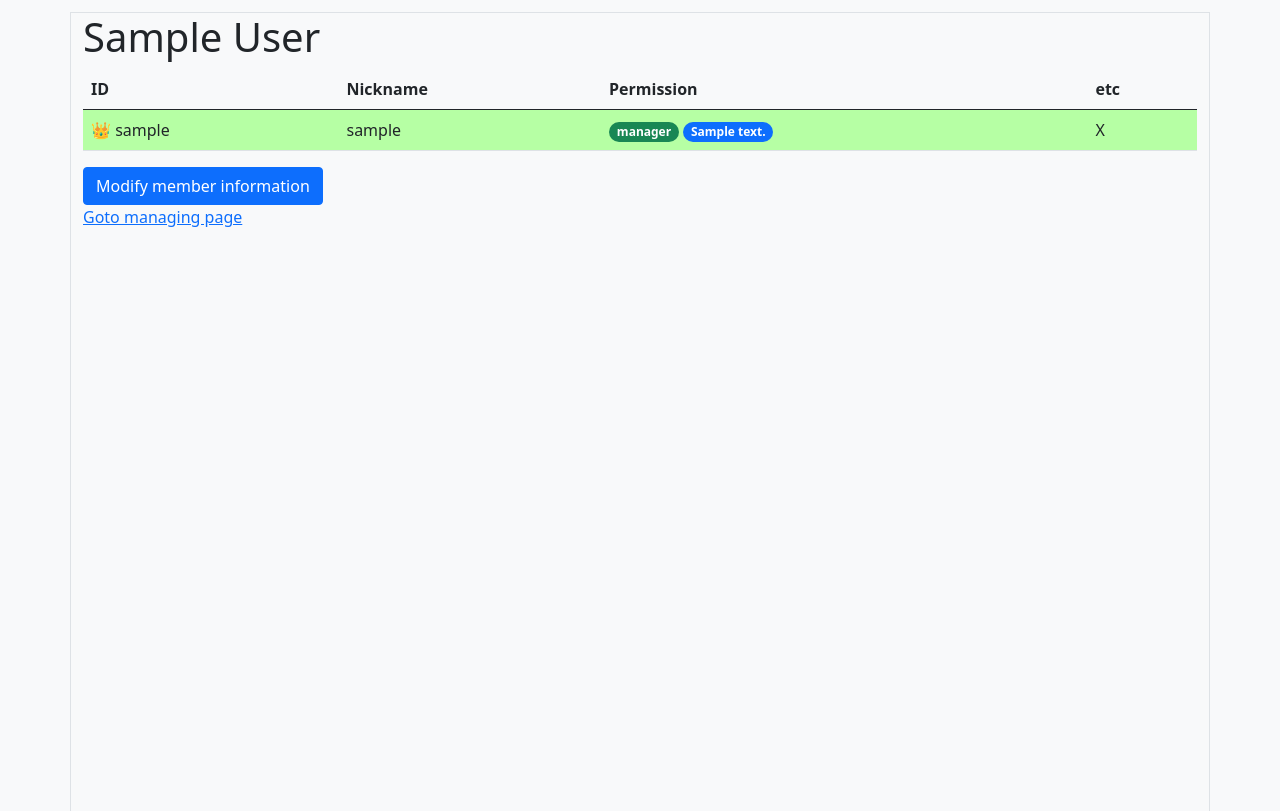
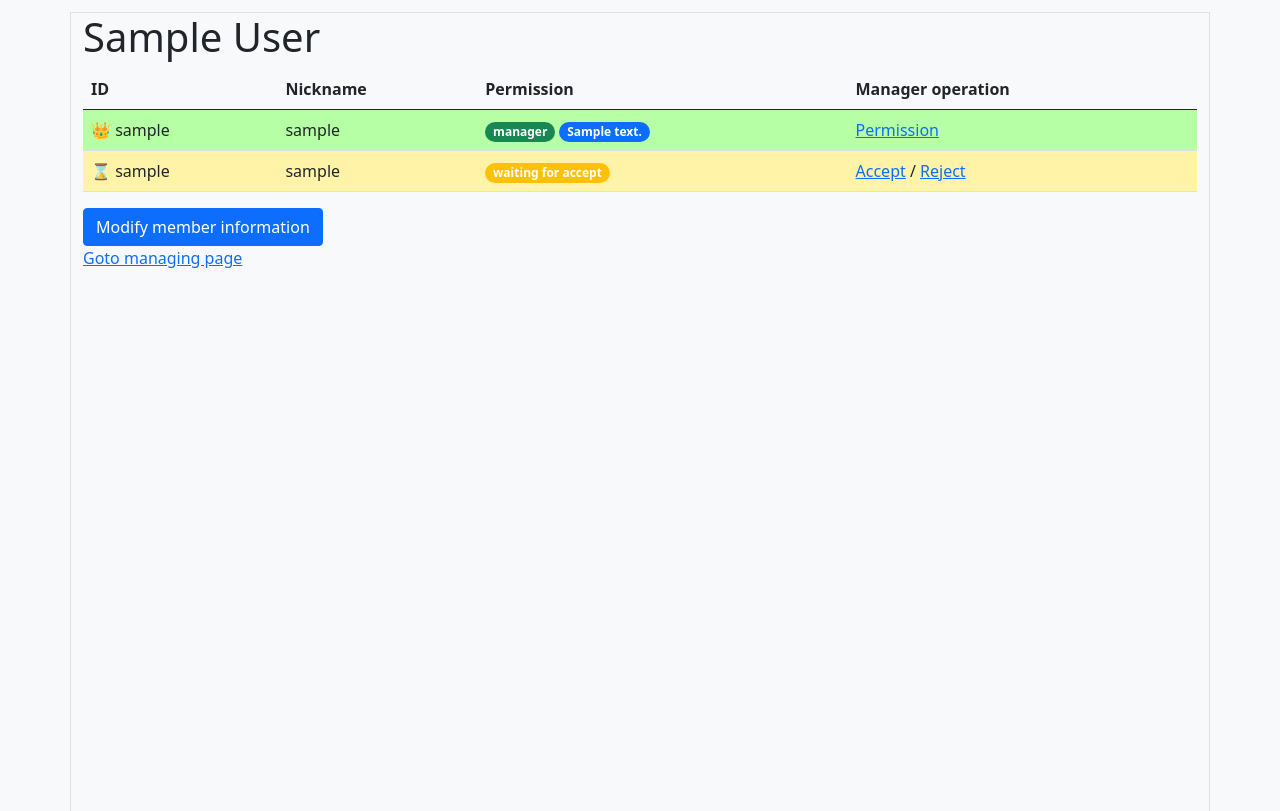
Before and after one commit to pcjs156/space-reservation-system, a Django app: page /user/group/1/ in a window 1280 px wide. Shown: the part 244-1055 px from the top of the page. Run offline with Django 4.2, Linux system fonts and the light colour scheme; a user stored in the database is signed in; tables that the repository leaves empty hold one stand-in row (values such as "Sample post"); some libraries are stand-ins or nearby versions.

Commit message:
feat(users): Accept/Reject group join request

```diff
--- a/static/users/css/group_detail.css
+++ b/static/users/css/group_detail.css
@@ -5,3 +5,7 @@
 .blocked-row {
     background-color: #ff6468;
 }
+
+.join-requested-row {
+    background-color: #fff3a7;
+}
--- a/templates/users/group_detail.html
+++ b/templates/users/group_detail.html
@@ -15,7 +15,9 @@
             <th>ID</th>
             <th>Nickname</th>
             <th>Permission</th>
-            <th>etc</th>
+            {% if group.manager == user %}
+                <th>Manager operation</th>
+            {% endif %}
         </tr>
         </thead>
         <tbody>
@@ -39,9 +41,39 @@
                         <span class="badge rounded-pill bg-primary">{{ permission_tag.body }}</span>
                     {% endfor %}
                 </td>
-                <td>X</td>
+                {% if group.manager == user %}
+                    {# 그룹 사용자 퇴출 #}
+                    <td>
+                        <a href="#">Permission</a>
+                        {% if member|get_item:'username' != user.username %}
+                            / <a href="#">Block</a>
+                            / <a href="#">Kick</a>
+                        {% endif %}
+                    </td>
+                {% endif %}
             </tr>
         {% endfor %}
+        {% if group.manager == user %}
+            {# 그룹 등록 요청 처리 #}
+            {% for join_request in join_requests %}
+                <tr class="join-requested-row">
+                    <td>
+                    <span class="user-status-emoji">
+                        ⌛ {{ join_request.user.username }}
+                    </span>
+                    </td>
+                    <td>{{ join_request.user.nickname }}</td>
+                    <td>
+                        <span class="badge rounded-pill bg-warning">waiting for accept</span>
+                    </td>
+                    <td>
+                        <a href="{% url 'users:group_join_accept' group.pk join_request.user.pk join_request.pk %}">Accept</a>
+                        /
+                         <a href="{% url 'users:group_join_reject' group.pk join_request.user.pk join_request.pk %}">Reject</a>
+                    </td>
+                </tr>
+            {% endfor %}
+        {% endif %}
         </tbody>
     </table>
 
--- a/users/models.py
+++ b/users/models.py
@@ -199,3 +199,11 @@ class JoinRequest(models.Model):
                 name='single join request',
             ),
         )
+
+    def accept(self):
+        self.group.members.add(self.user)
+        self.group.save()
+        self.delete()
+
+    def reject(self):
+        self.delete()
--- a/users/urls.py
+++ b/users/urls.py
@@ -12,6 +12,10 @@ urlpatterns = [
     path('group/', views.group_list_view, name='group'),
     path('group/<int:group_pk>/', views.group_detail_view, name='group_detail'),
     path('group/<int:group_pk>/manage/', views.group_manage_view, name='group_manage'),
+    path('group/<int:group_pk>/manage/<int:user_pk>/join/<int:request_pk>/accept/', views.accept_join_request_view,
+         name='group_join_accept'),
+    path('group/<int:group_pk>/manage/<int:user_pk>/join/<int:request_pk>/reject/', views.reject_join_request_view,
+         name='group_join_reject'),
     path('group/<int:group_pk>/manage/delete/', views.group_delete_view, name='group_delete'),
     path('group/<int:group_pk>/manage/reissue-intie-code/', views.group_invite_code_change_view,
          name='group_reissue_invite_code'),
--- a/users/views.py
+++ b/users/views.py
@@ -175,6 +175,10 @@ def group_detail_view(request, *args, **kwargs):
     ]
     context['member_infos'] = member_infos
 
+    # 그룹 매니저인 경우 그룹 관리 기능 활성화
+    if group.manager == request.user:
+        context['join_requests'] = group.arrived_join_requests.all()
+
     return render(request, 'users/group_detail.html', context)
 
 
@@ -327,3 +331,29 @@ def group_withdraw_view(request, *args, **kwargs):
     else:
         group.remove_member(request.user)
         return redirect('users:group')
+
+
+@group_manager_only
+def accept_join_request_view(request, *args, **kwargs):
+    target_user_pk = kwargs['user_pk']
+    join_request_pk = kwargs['request_pk']
+
+    group = kwargs['group']
+    user = get_object_or_404(SystemUser, pk=target_user_pk)
+    join_request = get_object_or_404(JoinRequest, pk=join_request_pk, user=user, group=group)
+    join_request.accept()
+
+    return group_detail_view(request, *args, **kwargs)
+
+
+@group_manager_only
+def reject_join_request_view(request, *args, **kwargs):
+    target_user_pk = kwargs['user_pk']
+    join_request_pk = kwargs['request_pk']
+
+    group = kwargs['group']
+    user = get_object_or_404(SystemUser, pk=target_user_pk)
+    join_request = get_object_or_404(JoinRequest, pk=join_request_pk, user=user, group=group)
+    join_request.reject()
+
+    return group_detail_view(request, *args, **kwargs)
```
